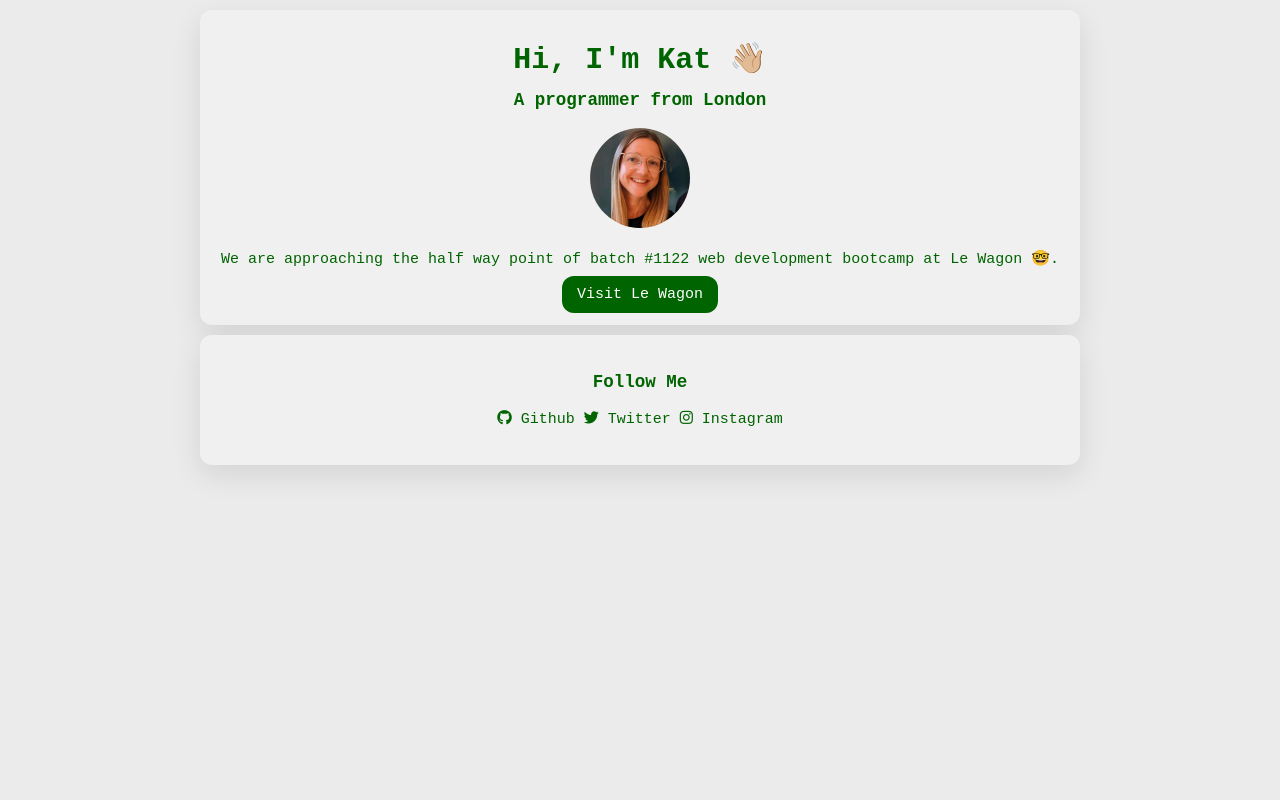
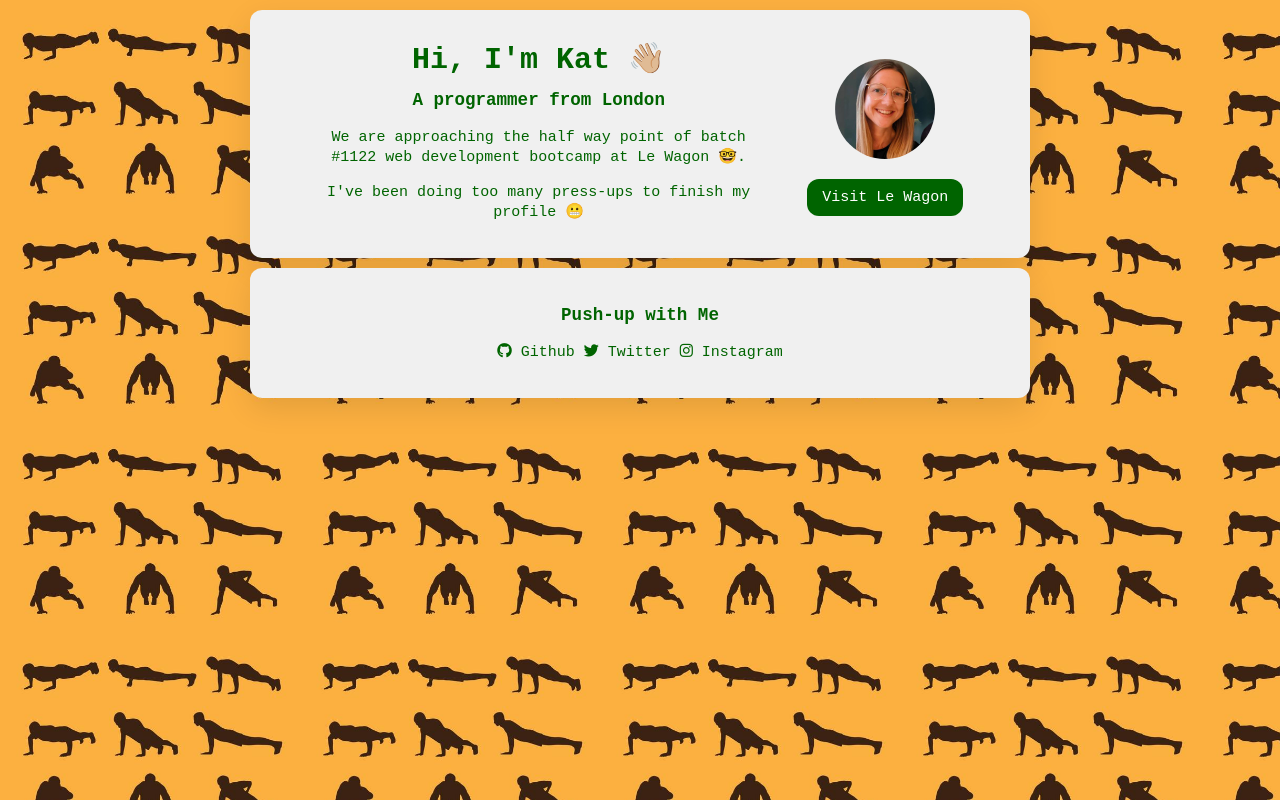
Before and after one commit to kwynneellis/profile, a plain HTML site: page index.html in a window 1280 px wide. Drawn offline with Linux system fonts and the light colour scheme.

Commit message:
makes my profile better

```diff
--- a/index.html
+++ b/index.html
@@ -8,17 +8,26 @@
     <link rel="stylesheet" href="style.css">
     <link rel="stylesheet" href="https://use.fontawesome.com/releases/v6.3.0/css/all.css">
   </head>
-  <body>
+  <body style="background-image: url(images/pushups.jpg);">
     <div class="container">
       <div class="card">
-        <h1>Hi, I'm Kat 👋🏼</h1>
-        <h3>A programmer from London</h3>
-        <img class="img-circle" src="images/1670245853167.jpeg" alt="Picture of Kat">
-        <p>We are approaching the half way point of batch #1122 web development bootcamp at Le Wagon 🤓.</p>
-        <a class="btn-green" href="www.lewagon.com" target="_blank">Visit Le Wagon</a>
+        <div class="flex">
+          <div class="intro-details">
+            <h1>Hi, I'm Kat 👋🏼</h1>
+            <h3>A programmer from London</h3>
+            <p>We are approaching the half way point of batch #1122 web development bootcamp at Le Wagon 🤓.</p>
+            <p>I've been doing too many press-ups to finish my profile 😬</p>
+          </div>
+          <div class="intro-card">
+            <img class="img-circle" src="images/1670245853167.jpeg" alt="Picture of Kat">
+            <div>
+            <a class="btn-green" href="www.lewagon.com" target="_blank">Visit Le Wagon</a>
+            </div>
+          </div>
+        </div>
       </div>
       <div class="card">
-        <h3>Follow Me</h3>
+        <h3>Push-up with Me</h3>
         <ul class="media-icons">
           <li class="inline-list">
             <a href="https://github.com/kwynneellis" target="_blank">
--- a/style.css
+++ b/style.css
@@ -1,5 +1,6 @@
 body {
-  background-color: rgb(235, 235, 235);
+  background-size: 300px;
+  background-repeat: repeat;
   font-family: 'Courier New', Courier, monospace;
   color: darkgreen;
   font-size: 15px;
@@ -51,14 +52,29 @@
 }
 
 .container {
-  width: 900px;
+  width: 800px;
   margin: 0 auto;
+}
+.flex {
+  display: flex;
+  justify-content: space-evenly;
+}
+
+.intro-details {
+  width: 60%;
+}
+
+.intro-card {
+  display: flex;
+  flex-direction: column;
+  align-items: center;
+  justify-content: space-evenly;
 }
 
 @media (max-width: 1260px) {
   /* For a screen < 960px, this CSS will be read */
   .container {
-    width: 700px;
+    width: 600px;
     margin: 0 auto;
   }
 }
@@ -74,7 +90,7 @@
 @media (max-width: 540px) {
   /* For a screen < 540px, this CSS will be read */
   .container {
-    width: 300px;
+    width: 100%;
     margin: 0 auto;
   }
 }
```
Also changed, not shown: images/pushups.jpg (added).
